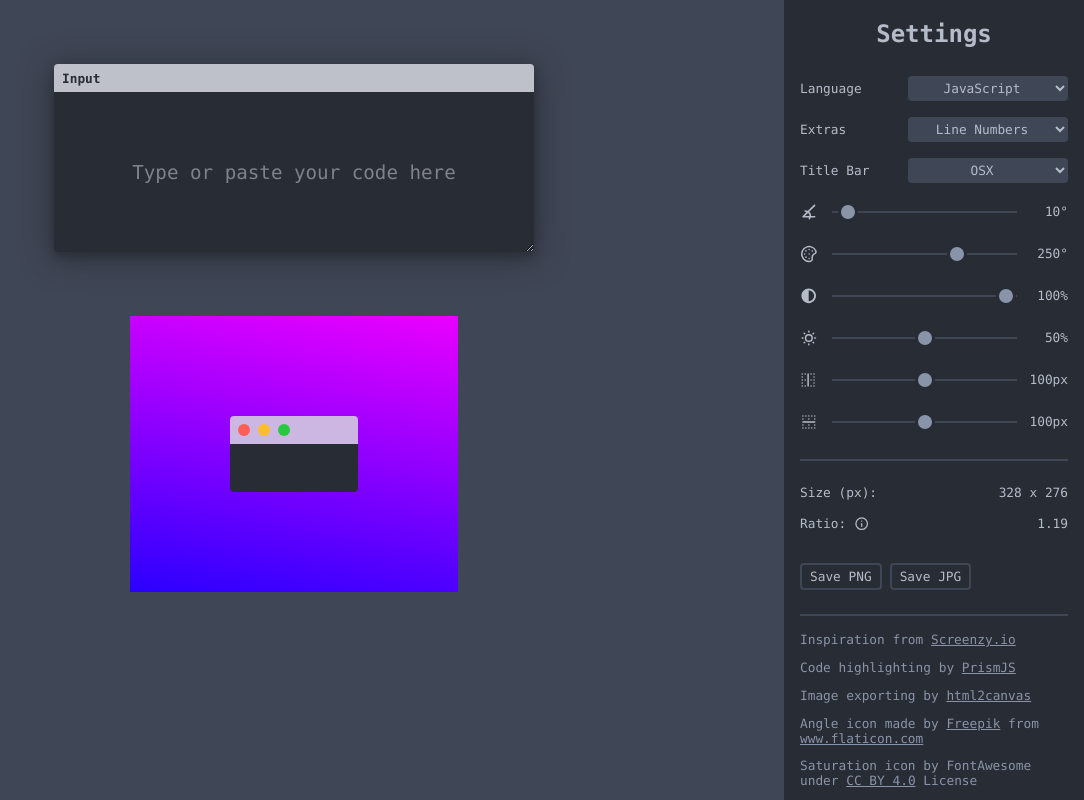
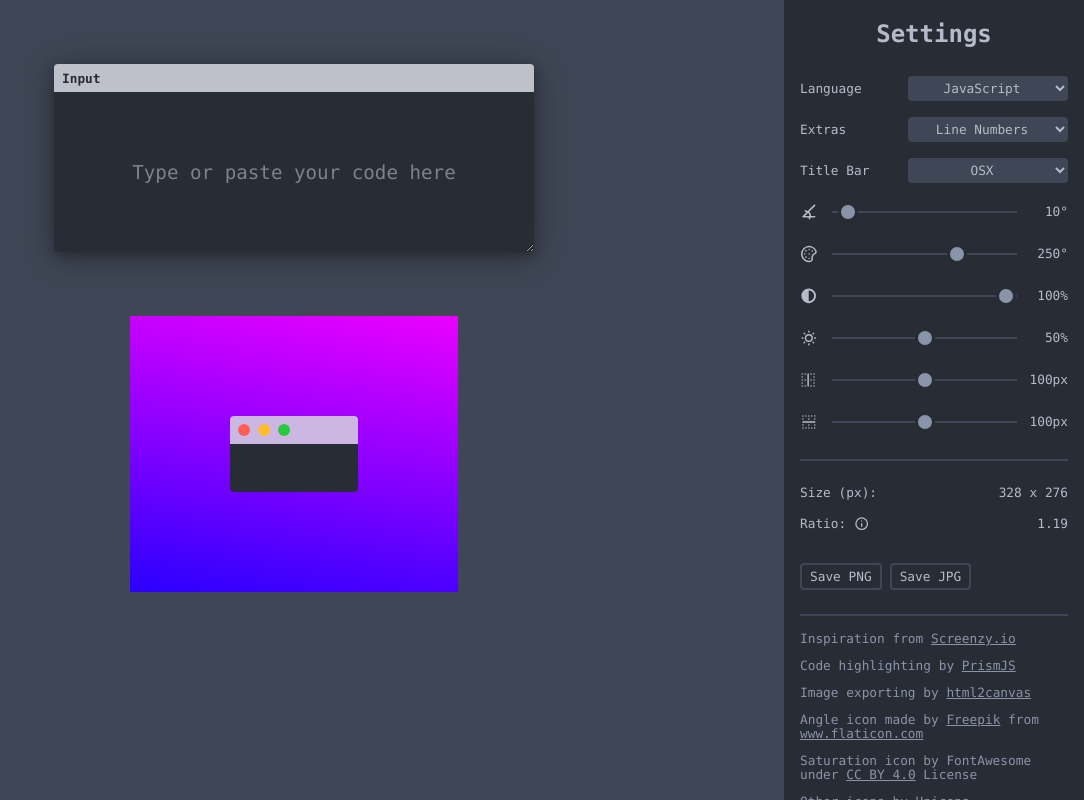
Before and after one commit to dczysz/snippety, a React (Create React App) app: page / in a window 1280 px wide. Shown: the whole page, without its empty margins (196-1280 px from the left). Built offline with nearby package versions, Linux system fonts and the light colour scheme.

Commit message:
Less line-height in attributions

```diff
--- a/src/components/styles/Footer.js
+++ b/src/components/styles/Footer.js
@@ -5,6 +5,10 @@ const Footer = styled.footer`
   color: hsl(${p => p.theme.lighterGray});
   font-size: 0.9rem;
 
+  p {
+    line-height: 1.1;
+  }
+
   a {
     color: inherit;
   }
```
